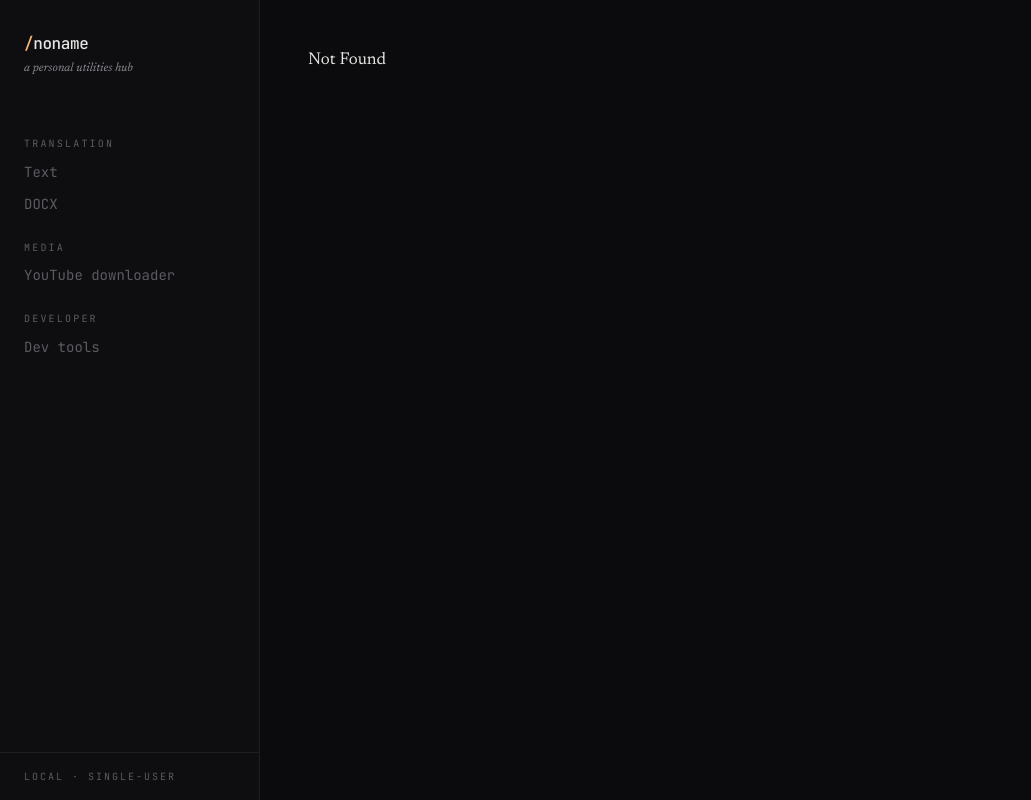
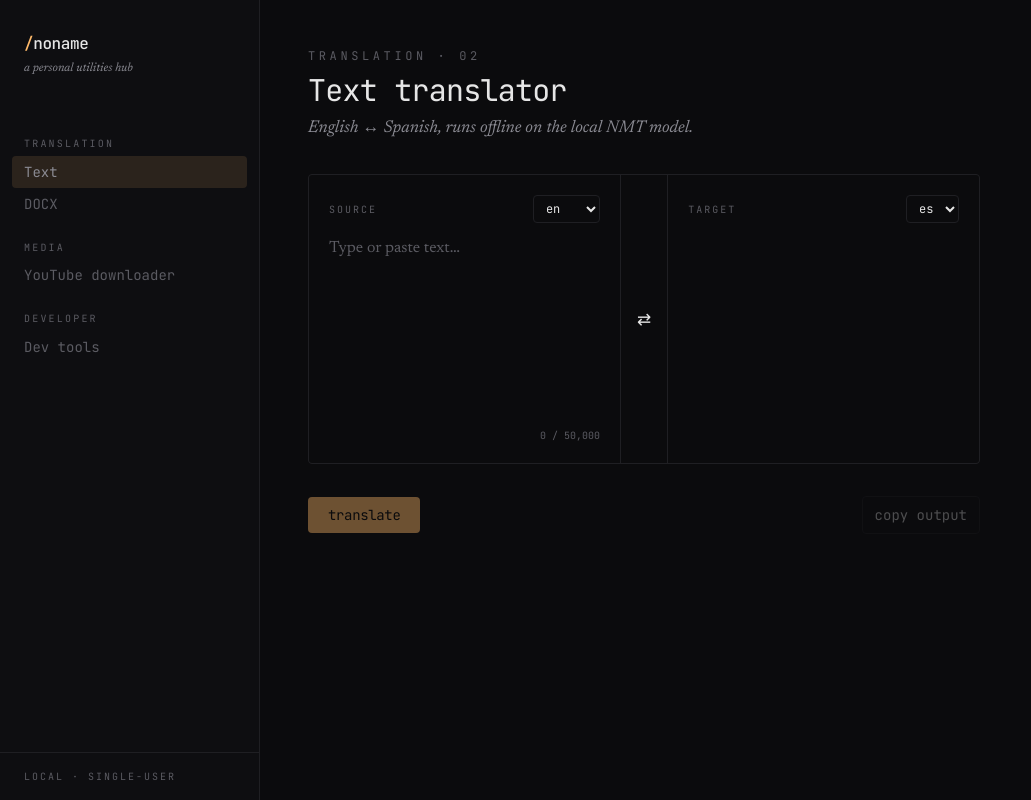
Before and after one commit to josemsalcedoq/noname, a React (Vite) app in the folder frontend/: page /text-translator in a window 1280 px wide. Before the commit this address had no page. Shown: the whole page, without its empty margins (0-1031 px from the left). Built offline with nearby package versions, Linux system fonts and the light colour scheme.

Commit message:
feat(text-translator): frontend route, mutation hook, two-pane UI, e2e spec

```diff
--- /dev/null
+++ b/frontend/src/lib/api.ts
@@ -0,0 +1,30 @@
+export class ApiError extends Error {
+  status: number;
+  code?: string;
+
+  constructor(status: number, message: string, code?: string) {
+    super(message);
+    this.status = status;
+    this.code = code;
+  }
+}
+
+export async function postJson<TBody, TResponse>(
+  url: string,
+  body: TBody,
+): Promise<TResponse> {
+  const response = await fetch(url, {
+    method: "POST",
+    headers: { "Content-Type": "application/json" },
+    body: JSON.stringify(body),
+  });
+  if (!response.ok) {
+    const payload = await response.json().catch(() => ({}) as Record<string, unknown>);
+    const message =
+      (payload.detail as string | undefined) ??
+      (payload.error as string | undefined) ??
+      `HTTP ${response.status}`;
+    throw new ApiError(response.status, message, payload.error as string | undefined);
+  }
+  return (await response.json()) as TResponse;
+}
--- a/frontend/src/routeTree.gen.ts
+++ b/frontend/src/routeTree.gen.ts
@@ -10,33 +10,43 @@
 
 import { Route as rootRouteImport } from './routes/__root'
 import { Route as IndexRouteImport } from './routes/index'
+import { Route as TextTranslatorIndexRouteImport } from './routes/text-translator/index'
 
 const IndexRoute = IndexRouteImport.update({
   id: '/',
   path: '/',
   getParentRoute: () => rootRouteImport,
 } as any)
+const TextTranslatorIndexRoute = TextTranslatorIndexRouteImport.update({
+  id: '/text-translator/',
+  path: '/text-translator/',
+  getParentRoute: () => rootRouteImport,
+} as any)
 
 export interface FileRoutesByFullPath {
   '/': typeof IndexRoute
+  '/text-translator/': typeof TextTranslatorIndexRoute
 }
 export interface FileRoutesByTo {
   '/': typeof IndexRoute
+  '/text-translator': typeof TextTranslatorIndexRoute
 }
 export interface FileRoutesById {
   __root__: typeof rootRouteImport
   '/': typeof IndexRoute
+  '/text-translator/': typeof TextTranslatorIndexRoute
 }
 export interface FileRouteTypes {
   fileRoutesByFullPath: FileRoutesByFullPath
-  fullPaths: '/'
+  fullPaths: '/' | '/text-translator/'
   fileRoutesByTo: FileRoutesByTo
-  to: '/'
-  id: '__root__' | '/'
+  to: '/' | '/text-translator'
+  id: '__root__' | '/' | '/text-translator/'
   fileRoutesById: FileRoutesById
 }
 export interface RootRouteChildren {
   IndexRoute: typeof IndexRoute
+  TextTranslatorIndexRoute: typeof TextTranslatorIndexRoute
 }
 
 declare module '@tanstack/react-router' {
@@ -48,11 +58,19 @@ declare module '@tanstack/react-router' {
       preLoaderRoute: typeof IndexRouteImport
       parentRoute: typeof rootRouteImport
     }
+    '/text-translator/': {
+      id: '/text-translator/'
+      path: '/text-translator'
+      fullPath: '/text-translator/'
+      preLoaderRoute: typeof TextTranslatorIndexRouteImport
+      parentRoute: typeof rootRouteImport
+    }
   }
 }
 
 const rootRouteChildren: RootRouteChildren = {
   IndexRoute: IndexRoute,
+  TextTranslatorIndexRoute: TextTranslatorIndexRoute,
 }
 export const routeTree = rootRouteImport
   ._addFileChildren(rootRouteChildren)
--- a/frontend/src/routes/__root.tsx
+++ b/frontend/src/routes/__root.tsx
@@ -38,7 +38,7 @@ function Sidebar() {
       </div>
       <nav className="flex-1 px-3 pb-8">
         <SidebarHeader>Translation</SidebarHeader>
-        <SidebarItem to="/text-translator" label="Text" disabled />
+        <SidebarItem to="/text-translator" label="Text" />
         <SidebarItem to="/docx-translator" label="DOCX" disabled />
         <SidebarHeader>Media</SidebarHeader>
         <SidebarItem to="/youtube-downloader" label="YouTube downloader" disabled />
--- /dev/null
+++ b/frontend/src/routes/text-translator/api.ts
@@ -0,0 +1,27 @@
+import { useMutation } from "@tanstack/react-query";
+
+import { postJson } from "../../lib/api";
+
+export type SourceLang = "en" | "es" | "auto";
+export type TargetLang = "en" | "es";
+
+export interface TranslateRequest {
+  source: SourceLang;
+  target: TargetLang;
+  text: string;
+}
+
+export interface TranslateResponse {
+  text: string;
+  detected_source?: string | null;
+}
+
+export function useTranslateText() {
+  return useMutation({
+    mutationFn: (request: TranslateRequest) =>
+      postJson<TranslateRequest, TranslateResponse>(
+        "/api/text-translator/translate",
+        request,
+      ),
+  });
+}
--- /dev/null
+++ b/frontend/src/routes/text-translator/index.tsx
@@ -0,0 +1,192 @@
+import { createFileRoute } from "@tanstack/react-router";
+import { useState } from "react";
+
+import {
+  useTranslateText,
+  type SourceLang,
+  type TargetLang,
+} from "./api";
+
+export const Route = createFileRoute("/text-translator/")({
+  component: TextTranslatorPage,
+});
+
+const TARGETS: TargetLang[] = ["en", "es"];
+const SOURCES: SourceLang[] = ["auto", "en", "es"];
+
+function TextTranslatorPage() {
+  const [source, setSource] = useState<SourceLang>("en");
+  const [target, setTarget] = useState<TargetLang>("es");
+  const [input, setInput] = useState("");
+  const [output, setOutput] = useState("");
+  const [detected, setDetected] = useState<string | null>(null);
+  const [copied, setCopied] = useState(false);
+
+  const translate = useTranslateText();
+
+  const swap = () => {
+    if (source === "auto") return;
+    setSource(target);
+    setTarget(source);
+    setInput(output);
+    setOutput(input);
+    setDetected(null);
+  };
+
+  const onTranslate = async () => {
+    if (!input.trim()) {
+      setOutput("");
+      setDetected(null);
+      return;
+    }
+    try {
+      const result = await translate.mutateAsync({ source, target, text: input });
+      setOutput(result.text);
+      setDetected(result.detected_source ?? null);
+    } catch {
+      // mutation error surfaces via translate.error
+    }
+  };
+
+  const onCopy = async () => {
+    if (!output) return;
+    await navigator.clipboard.writeText(output);
+    setCopied(true);
+    setTimeout(() => setCopied(false), 1500);
+  };
+
+  return (
+    <article className="space-y-8">
+      <header className="space-y-2">
+        <p className="font-mono text-xs uppercase tracking-[0.3em] text-subtle">
+          Translation · 02
+        </p>
+        <h1 className="font-mono text-3xl tracking-tight text-fg">Text translator</h1>
+        <p className="font-serif italic text-muted max-w-prose">
+          English ↔ Spanish, runs offline on the local NMT model.
+        </p>
+      </header>
+
+      <div className="grid gap-px bg-border md:grid-cols-[1fr_auto_1fr] rounded-sm overflow-hidden border border-border">
+        <Pane
+          label="Source"
+          lang={source}
+          languageOptions={SOURCES}
+          onLangChange={(value) => setSource(value as SourceLang)}
+          value={input}
+          onChange={setInput}
+          editable
+          hint={
+            source === "auto" && detected
+              ? `detected · ${detected}`
+              : `${input.length.toLocaleString()} / 50,000`
+          }
+        />
+        <button
+          type="button"
+          onClick={swap}
+          disabled={source === "auto"}
+          className="px-4 self-stretch bg-bg hover:bg-accent-soft disabled:opacity-30 disabled:cursor-not-allowed text-fg transition-colors"
+          title="Swap languages"
+          data-testid="swap-button"
+        >
+          ⇄
+        </button>
+        <Pane
+          label="Target"
+          lang={target}
+          languageOptions={TARGETS}
+          onLangChange={(value) => setTarget(value as TargetLang)}
+          value={output}
+          editable={false}
+        />
+      </div>
+
+      <div className="flex items-center justify-between">
+        <button
+          type="button"
+          onClick={onTranslate}
+          disabled={translate.isPending || !input.trim()}
+          className="px-5 py-2 bg-accent text-bg font-mono text-sm tracking-tight rounded-sm hover:opacity-90 disabled:opacity-40 disabled:cursor-not-allowed"
+          data-testid="translate-button"
+        >
+          {translate.isPending ? "translating…" : "translate"}
+        </button>
+        <div className="flex items-center gap-3">
+          {translate.isError ? (
+            <span className="font-mono text-xs text-error" role="alert">
+              {(translate.error as Error).message}
+            </span>
+          ) : null}
+          <button
+            type="button"
+            onClick={onCopy}
+            disabled={!output}
+            className="px-3 py-2 font-mono text-sm border border-border hover:border-accent disabled:opacity-30 rounded-sm"
+            data-testid="copy-button"
+          >
+            {copied ? "copied" : "copy output"}
+          </button>
+        </div>
+      </div>
+    </article>
+  );
+}
+
+function Pane({
+  label,
+  lang,
+  languageOptions,
+  onLangChange,
+  value,
+  onChange,
+  editable,
+  hint,
+}: {
+  label: string;
+  lang: string;
+  languageOptions: readonly string[];
+  onLangChange?: (value: string) => void;
+  value: string;
+  onChange?: (value: string) => void;
+  editable: boolean;
+  hint?: string;
+}) {
+  return (
+    <div className="bg-bg p-5 flex flex-col min-h-[18rem]">
+      <div className="flex items-center justify-between mb-3">
+        <span className="font-mono text-[10px] uppercase tracking-[0.2em] text-subtle">
+          {label}
+        </span>
+        {onLangChange ? (
+          <select
+            value={lang}
+            onChange={(e) => onLangChange(e.target.value)}
+            className="bg-bg border border-border text-fg font-mono text-xs px-2 py-1 rounded-sm focus:border-accent focus:outline-none"
+            data-testid={`${label.toLowerCase()}-lang`}
+          >
+            {languageOptions.map((option) => (
+              <option key={option} value={option}>
+                {option}
+              </option>
+            ))}
+          </select>
+        ) : (
+          <span className="font-mono text-xs text-muted">{lang}</span>
+        )}
+      </div>
+      <textarea
+        value={value}
+        onChange={editable ? (e) => onChange?.(e.target.value) : undefined}
+        readOnly={!editable}
+        placeholder={editable ? "Type or paste text…" : ""}
+        maxLength={50_000}
+        className="flex-1 resize-none bg-transparent text-fg font-serif text-base leading-relaxed focus:outline-none placeholder:text-subtle"
+        data-testid={`${label.toLowerCase()}-textarea`}
+      />
+      {hint ? (
+        <p className="mt-3 font-mono text-[10px] text-subtle text-right">{hint}</p>
+      ) : null}
+    </div>
+  );
+}
```
Also changed, not shown: 2 other files (tests, documents, lock files or other folders).
